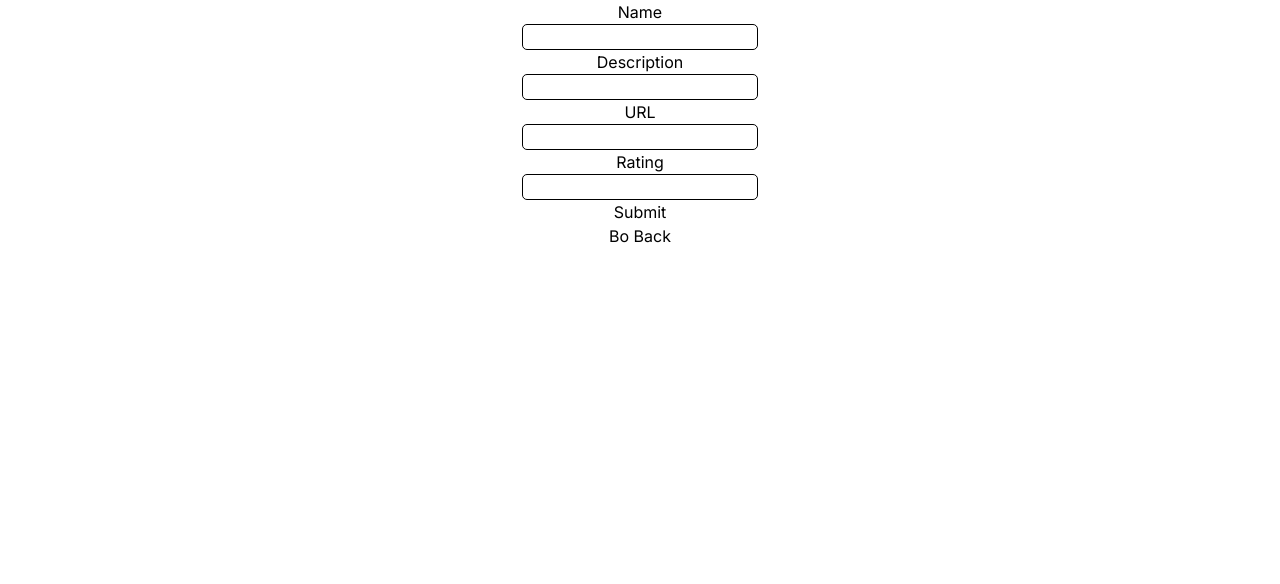
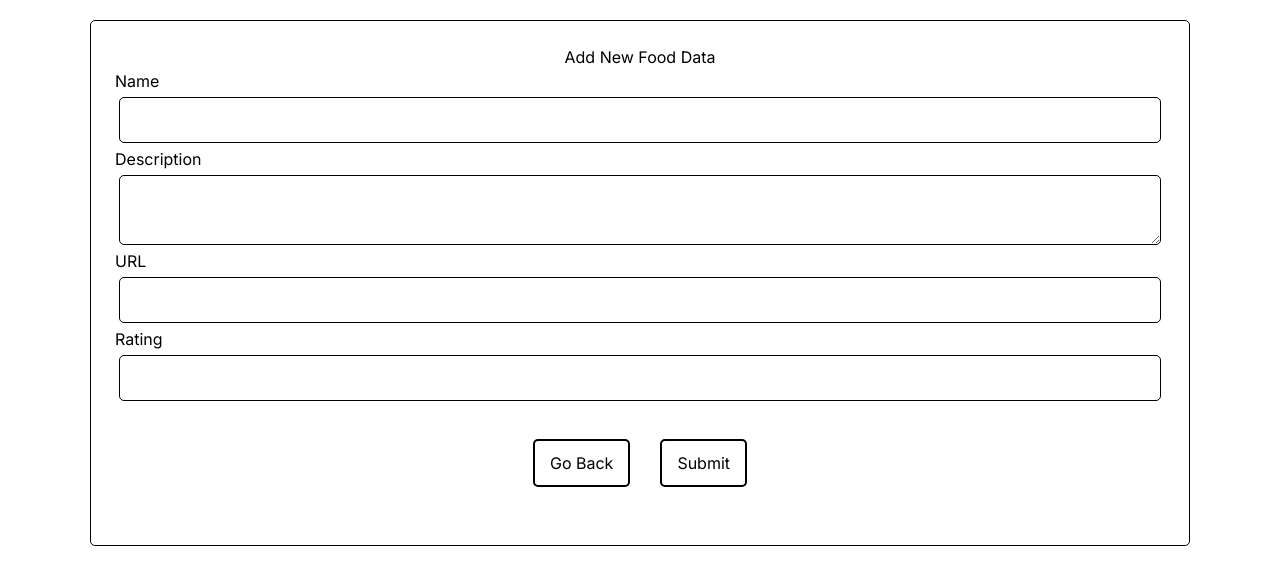
Before and after one commit to Jeco99/simplefoodwebsite, a Next.js app: page /addData in a window 1280 px wide. Shown: the top 584 px of the page. Built offline with nearby package versions, Linux system fonts and the light colour scheme.

Commit message:
feat/ add notification in react form

```diff
--- a/package.json
+++ b/package.json
@@ -13,6 +13,7 @@
     "next": "14.1.4",
     "react": "^18",
     "react-dom": "^18",
+    "react-toastify": "^10.0.5",
     "yup": "^1.4.0"
   },
   "devDependencies": {
--- a/src/app/addData/addForm.module.css
+++ b/src/app/addData/addForm.module.css
@@ -1,11 +1,30 @@
 .formContainer{
     display: flex;
-    justify-content: center;
-    align-items: center;
+    /* justify-content: center; */
+    /* align-items: center; */
     flex-direction: column;
+    margin: 20px 90px;
+    border: 1px solid black;
+    border-radius: 5px;
+    padding: 24px;
 }
 
 .formInput{
     border: solid black 1px;
     border-radius: 5px;
+    padding: 10px 2px;
+    margin: 4px;
 }
+
+.formButton{
+    border: solid 2px black;
+    border-radius: 5px;
+    padding: 10px 15px;
+    margin: 10px 15px;
+}
+
+.btnContainer{
+    margin: 24px;
+    display: flex;
+    justify-content: center;
+}
--- a/src/app/addData/page.tsx
+++ b/src/app/addData/page.tsx
@@ -1,10 +1,14 @@
-"use client"
+"use client";
 
-import { useForm } from "react-hook-form"
-import { yupResolver } from "@hookform/resolvers/yup"
-import * as yup from "yup"
-import style from './addForm.module.css';
+import { useForm } from "react-hook-form";
+import { yupResolver } from "@hookform/resolvers/yup";
+import * as yup from "yup";
+import style from "./addForm.module.css";
 import Link from "next/link";
+import { ToastContainer, toast } from "react-toastify";
+import "react-toastify/dist/ReactToastify.css";
+import { useEffect } from "react";
+import { onShowError, onShowSuccess } from "../../../utils/toastHelper";
 
 const schema = yup.object().shape({
   name: yup.string().required("Name is required"),
@@ -14,9 +18,8 @@ const schema = yup.object().shape({
     .number()
     .min(1, "Rating must be at least 1")
     .max(5, "Rating must be at most 5")
-      .required("Rating is required")
+    .typeError("Rating must be a number"),
 });
-
 
 export default function AddForm() {
   const {
@@ -25,42 +28,68 @@ export default function AddForm() {
     formState: { errors },
   } = useForm({
     resolver: yupResolver(schema),
-  })
+  });
 
-
+  useEffect(() => {
+    if (errors.name) { onShowError(errors.name.message)
+    }
+    if (errors.description) {
+      onShowError(errors.description.message)
+    }
+    if (errors.image_url) {
+      onShowError(errors.image_url.message)
+    }
+    if (errors.rating) {
+      onShowError(errors.rating.message)
+    }
+  }, [errors.name, errors.description, errors.image_url, errors.rating]);
 
   const onSubmit = (data: any) => {
-    console.log(data);
     try {
       localStorage.setItem("newData", JSON.stringify(data));
-      console.log("Data stored successfully");
+      onShowSuccess("Data stored successfully")
     } catch (error) {
-      console.error("Error storing data:", error);
+      onShowError("Failed to store data. Please try again.")
     }
   };
 
+  return (
+    <>
+      <ToastContainer />
+      <form onSubmit={handleSubmit(onSubmit)} className={style.formContainer}>
+       <h1 className="text-center">Add New Food Data</h1>
 
-
-  return (
-    <form onSubmit={handleSubmit(onSubmit)} className={style.formContainer}>
         <label htmlFor="name">Name</label>
         <input className={style.formInput} type="text" {...register("name")} />
-    {errors.name && <span>{errors.name.message}</span>}
 
         <label htmlFor="description">Description</label>
-    <input className={style.formInput} type="text" {...register("description")} />
-    {errors.description && <span>{errors.description.message}</span>}
+        <textarea
+          className={style.formInput}
+          {...register("description")}
+        />
 
         <label htmlFor="url">URL</label>
-    <input className={style.formInput} type="text" {...register("image_url")} />
-    {errors.image_url && <span>{errors.image_url.message}</span>}
+        <input
+          className={style.formInput}
+          type="text"
+          {...register("image_url")}
+        />
 
         <label htmlFor="rating">Rating</label>
-    <input className={style.formInput} type="number" {...register("rating")} />
-    {errors.rating && <span>{errors.rating.message}</span>}
+        <input
+          className={style.formInput}
+          type="number"
+          {...register("rating")}
+        />
 
-    <button type="submit">Submit</button>
-    <button><Link href="/">Bo Back</Link></button>
+    <div className={style.btnContainer}>
+    <button className={style.formButton}>
+          <Link href="/">Go Back</Link>
+        </button>
+        <button  className={style.formButton}type="submit">Submit</button>
+    </div>
+
       </form>
-  )
+    </>
+  );
 }
--- a/src/app/food.module.css
+++ b/src/app/food.module.css
@@ -22,7 +22,8 @@
     align-items: center;
 }
 
-.sortButton{
+.sortButton,
+.add_DataBtn{
     border: solid 2px black;
     border-radius: 5px;
     padding: 10px 15px;
--- a/src/app/page.tsx
+++ b/src/app/page.tsx
@@ -67,7 +67,7 @@ const Home = () => {
         isDarkMode={isDarkMode}
         handleDarkMode={handleDarkMode}
       />
-      <button onClick={handleModal}><Link href="/addData">Add Data</Link></button>
+      <button className={styles.add_DataBtn}><Link href="/addData">Add Data</Link></button>
 
       </div>
       {/* {isModal && <AddForm />} */}
--- /dev/null
+++ b/utils/toastHelper.ts
@@ -0,0 +1,25 @@
+import { toast } from "react-toastify";
+
+export const onShowSuccess = (message: any) => {
+    toast.success(message, {
+        position: "top-right",
+        autoClose: 5000,
+        hideProgressBar: false,
+        closeOnClick: true,
+        pauseOnHover: true,
+        draggable: true,
+        theme: "colored",
+    });
+}
+
+export const onShowError = (message: any) => {
+    toast.error(message, {
+        position: "top-right",
+        autoClose: 5000,
+        hideProgressBar: false,
+        closeOnClick: true,
+        pauseOnHover: true,
+        draggable: true,
+        theme: "colored",
+    });
+}
```
Also changed, not shown: 1 other file (tests, documents, lock files or other folders). Lines whose indentation alone changed are shown as unchanged.
